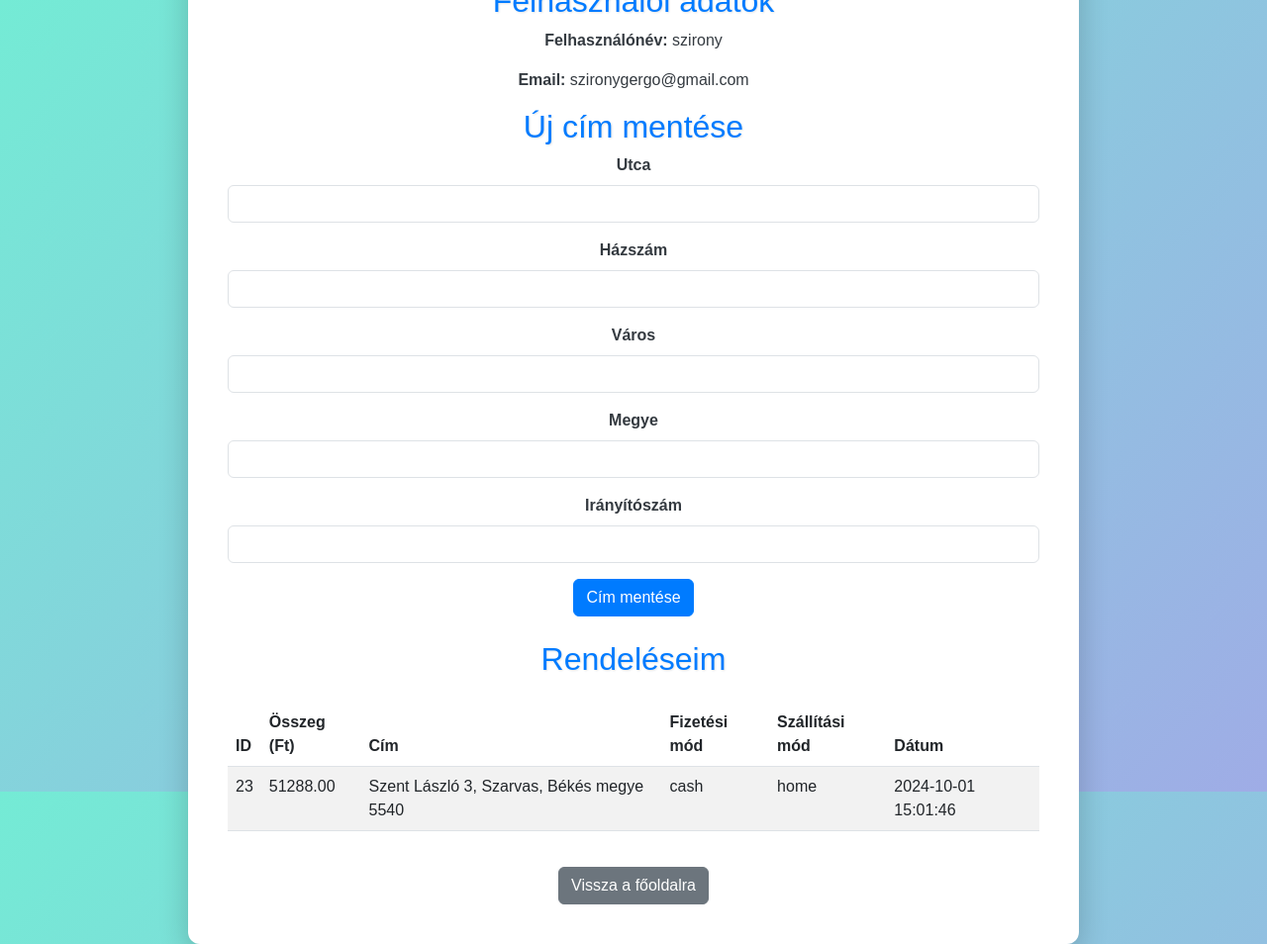
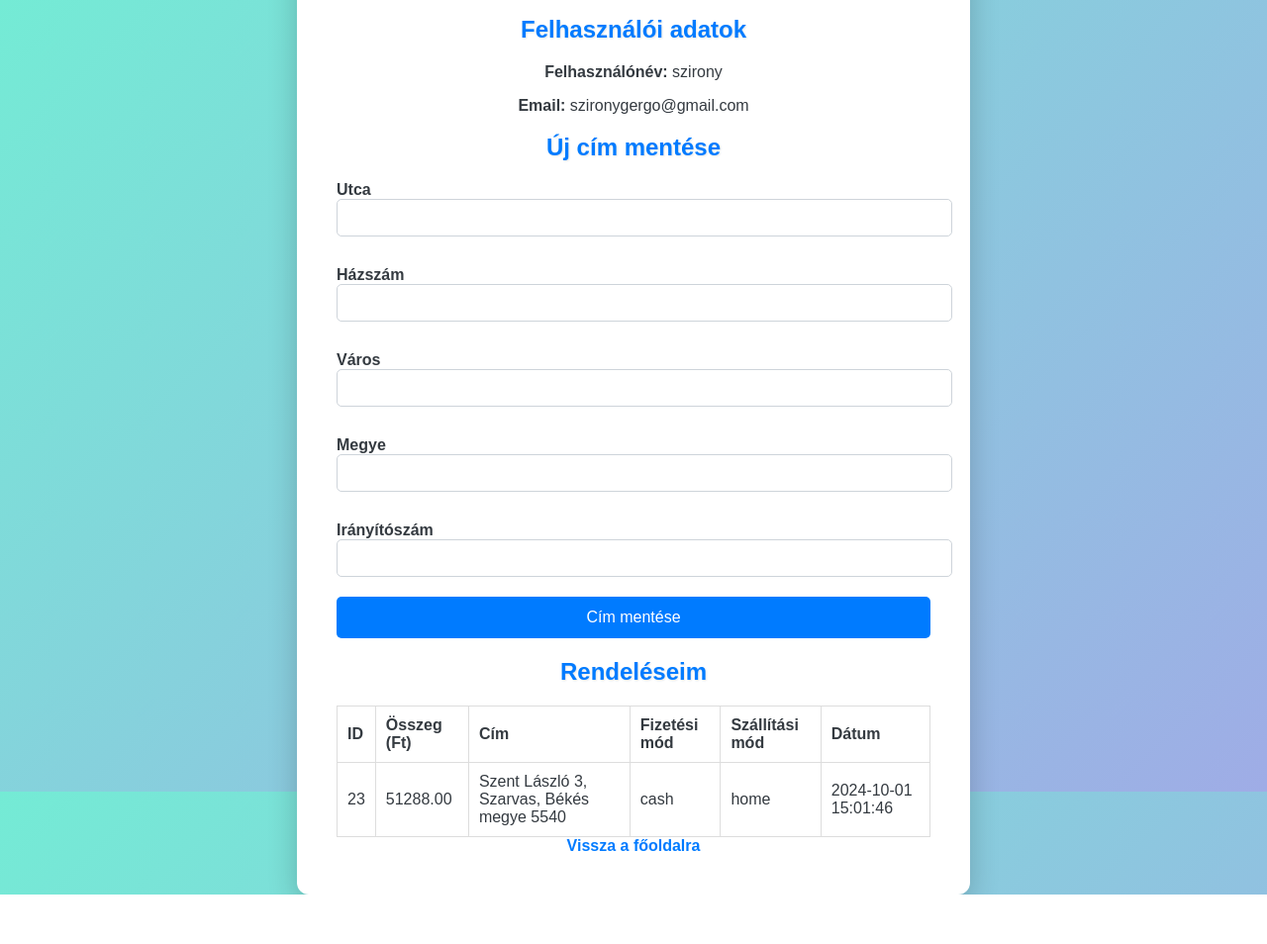
Before and after one commit to Ferfo1/ikt-shop, a PHP site: page /profile.php in a window 1280 px wide. Shown: the whole page at 99% size. After the commit the page ends 904 px from the top, so only its background shows below. Run offline with PHP 8.4, Linux system fonts and the light colour scheme; a user stored in the database is signed in; data comes from the database, SQL or seed files in the repository.

Commit message:
Refactor profile.php styling and layout

```diff
--- a/profile.php
+++ b/profile.php
@@ -50,7 +50,6 @@
     <meta charset="UTF-8">
     <meta name="viewport" content="width=device-width, initial-scale=1.0">
     <title>Profil - Mini Webshop</title>
-    <link rel="stylesheet" href="https://cdnjs.cloudflare.com/ajax/libs/bootstrap/5.3.0/css/bootstrap.min.css">
     <style>
         body {
             font-family: 'Arial', sans-serif;
@@ -63,18 +62,18 @@
             color: #343a40;
         }
 
-        .container {
+        .profile-container {
             background-color: #fff;
             padding: 40px;
             border-radius: 12px;
             box-shadow: 0 10px 30px rgba(0, 0, 0, 0.2);
             width: 100%;
-            max-width: 900px;
+            max-width: 600px;
             text-align: center;
             transition: transform 0.3s;
         }
 
-        .container:hover {
+        .profile-container:hover {
             transform: scale(1.02);
         }
 
@@ -83,49 +82,74 @@
             text-shadow: 1px 1px 2px rgba(0, 0, 0, 0.1);
         }
 
-        table {
-            margin-top: 20px;
+        label {
+            display: block;
+            text-align: left;
+            font-weight: bold;
+            margin-top: 10px;
         }
 
-        table th, table td {
+        input {
+            width: 100%;
+            padding: 10px;
+            margin-bottom: 20px;
+            border: 1px solid #ced4da;
+            border-radius: 5px;
+            font-size: 14px;
+            transition: border-color 0.3s;
+        }
+
+        input:focus {
+            border-color: #007bff;
+            outline: none;
+            box-shadow: 0 0 5px rgba(0, 123, 255, 0.5);
+        }
+
+        button {
+            width: 100%;
+            padding: 12px;
+            background-color: #007bff;
+            color: white;
+            border: none;
+            border-radius: 5px;
+            cursor: pointer;
+            font-size: 16px;
+            transition: background-color 0.3s;
+        }
+
+        button:hover {
+            background-color: #0056b3;
+        }
+
+        table {
+            width: 100%;
+            margin-top: 20px;
+            border-collapse: collapse;
+        }
+
+        table, th, td {
+            border: 1px solid #ddd;
+        }
+
+        th, td {
             padding: 10px;
             text-align: left;
         }
 
-        .form-label {
+        a {
+            color: #007bff;
+            text-decoration: none;
             font-weight: bold;
         }
 
-        .btn-primary {
-            background-color: #007bff;
-            border-color: #007bff;
-        }
-
-        .btn-primary:hover {
-            background-color: #0056b3;
-            border-color: #0056b3;
-        }
-
-        .btn-secondary {
-            margin-top: 20px;
-        }
-
-        input.form-control {
-            margin-bottom: 15px;
-        }
-
-        .btn {
-            transition: background-color 0.3s, transform 0.2s;
-        }
-
-        .btn:hover {
-            transform: scale(1.05);
+        a:hover {
+            text-decoration: underline;
         }
     </style>
 </head>
 <body>
-    <div class="container">
-        <h1 class="my-4">Profilom</h1>
+    <div class="profile-container">
+        <h1>Profilom</h1>
 
         <h2>Felhasználói adatok</h2>
         <p><strong>Felhasználónév:</strong> <?= htmlspecialchars($user['username']) ?></p>
@@ -133,31 +157,26 @@
 
         <h2>Új cím mentése</h2>
         <form method="POST" action="profile.php">
-            <div class="mb-3">
-                <label for="street" class="form-label">Utca</label>
-                <input type="text" class="form-control" id="street" name="street" required>
-            </div>
-            <div class="mb-3">
-                <label for="house_number" class="form-label">Házszám</label>
-                <input type="text" class="form-control" id="house_number" name="house_number" required>
-            </div>
-            <div class="mb-3">
-                <label for="city" class="form-label">Város</label>
-                <input type="text" class="form-control" id="city" name="city" required>
-            </div>
-            <div class="mb-3">
-                <label for="state" class="form-label">Megye</label>
-                <input type="text" class="form-control" id="state" name="state" required>
-            </div>
-            <div class="mb-3">
-                <label for="zipcode" class="form-label">Irányítószám</label>
-                <input type="text" class="form-control" id="zipcode" name="zipcode" required>
-            </div>
-            <button type="submit" name="save_address" class="btn btn-primary">Cím mentése</button>
+            <label for="street">Utca</label>
+            <input type="text" id="street" name="street" required>
+
+            <label for="house_number">Házszám</label>
+            <input type="text" id="house_number" name="house_number" required>
+
+            <label for="city">Város</label>
+            <input type="text" id="city" name="city" required>
+
+            <label for="state">Megye</label>
+            <input type="text" id="state" name="state" required>
+
+            <label for="zipcode">Irányítószám</label>
+            <input type="text" id="zipcode" name="zipcode" required>
+
+            <button type="submit" name="save_address">Cím mentése</button>
         </form>
 
-        <h2 class="my-4">Rendeléseim</h2>
-        <table class="table table-striped">
+        <h2>Rendeléseim</h2>
+        <table>
             <thead>
                 <tr>
                     <th>ID</th>
@@ -182,9 +201,7 @@
             </tbody>
         </table>
 
-        <a href="index.php" class="btn btn-secondary">Vissza a főoldalra</a>
+        <a href="index.php">Vissza a főoldalra</a>
     </div>
-
-    <script src="https://cdnjs.cloudflare.com/ajax/libs/bootstrap/5.3.0/js/bootstrap.bundle.min.js"></script>
 </body>
 </html>
```
